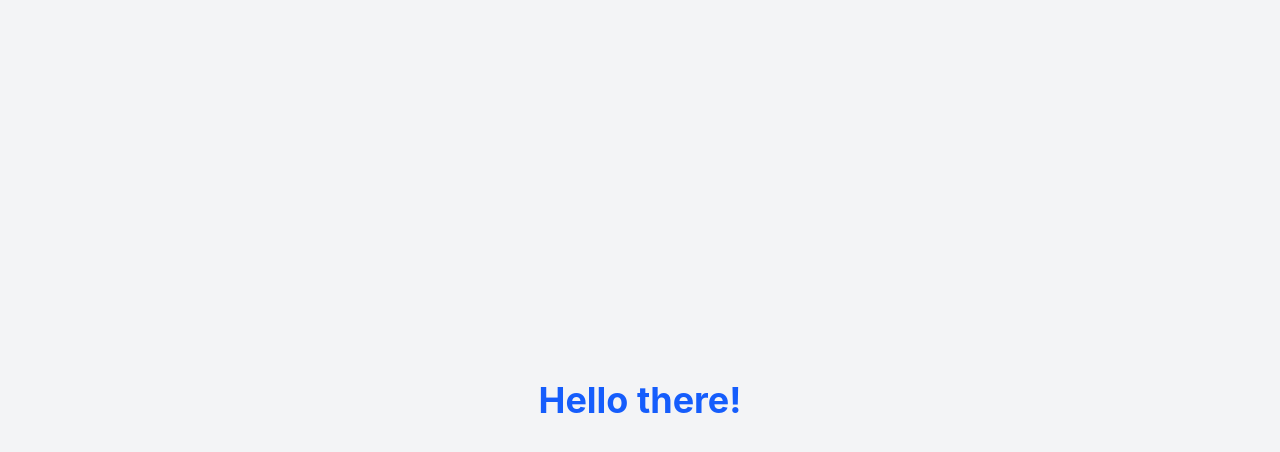
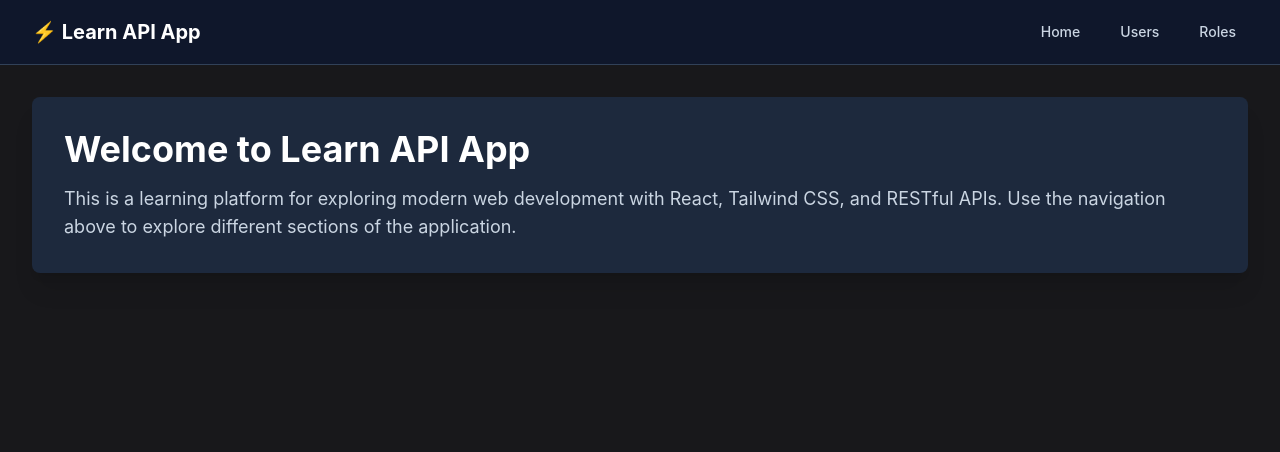
Before and after one commit to quality-quest-academy/learn-api-app, a React app in the folder frontend/: page / in a window 1280 px wide. Shown: the top 452 px of the page. Built offline with nearby package versions, Linux system fonts and the light colour scheme; the HTML template or start-up script is replaced by a standard one.

Commit message:
feat: implement frontend routing with React Router and add pages for Home, Users, and Roles

```diff
--- a/frontend/package.json
+++ b/frontend/package.json
@@ -11,7 +11,8 @@
   },
   "dependencies": {
     "react": "^19.2.6",
-    "react-dom": "^19.2.6"
+    "react-dom": "^19.2.6",
+    "react-router-dom": "^7.18.0"
   },
   "devDependencies": {
     "@eslint/js": "^10.0.1",
--- a/frontend/src/App.jsx
+++ b/frontend/src/App.jsx
@@ -1,9 +1,21 @@
+import { BrowserRouter, Routes, Route } from 'react-router-dom';
+import Layout from './components/Layout';
+import HomePage from './pages/HomePage';
+import UsersPage from './pages/UsersPage';
+import RolesPage from './pages/RolesPage';
+
 function App() {
   return (
-    <div className="min-h-screen flex items-center justify-center bg-gray-100">
-      <h1 className="text-4xl font-bold text-blue-600">Hello there!</h1>
-    </div>
-  )
+    <BrowserRouter>
+      <Routes>
+        <Route path="/" element={<Layout />}>
+          <Route index element={<HomePage />} />
+          <Route path="users" element={<UsersPage />} />
+          <Route path="roles" element={<RolesPage />} />
+        </Route>
+      </Routes>
+    </BrowserRouter>
+  );
 }
 
 export default App
--- /dev/null
+++ b/frontend/src/components/Layout.jsx
@@ -0,0 +1,15 @@
+import { Outlet } from 'react-router-dom';
+import Navbar from './Navbar';
+
+function Layout() {
+  return (
+    <div className="min-h-screen bg-zinc-900">
+      <Navbar />
+      <main className="max-w-7xl mx-auto px-4 sm:px-6 lg:px-8 py-8">
+        <Outlet />
+      </main>
+    </div>
+  );
+}
+
+export default Layout;
--- /dev/null
+++ b/frontend/src/components/Navbar.jsx
@@ -0,0 +1,39 @@
+import { Link } from 'react-router-dom';
+
+function Navbar() {
+  return (
+    <nav className="bg-slate-900 border-b border-slate-700">
+      <div className="max-w-7xl mx-auto px-4 sm:px-6 lg:px-8">
+        <div className="flex items-center justify-between h-16">
+          <div className="flex items-center">
+            <Link to="/" className="text-xl font-bold text-white">
+              ⚡ Learn API App
+            </Link>
+          </div>
+          <div className="flex space-x-4">
+            <Link
+              to="/"
+              className="text-slate-300 hover:bg-slate-800 hover:text-white px-3 py-2 rounded-md text-sm font-medium transition-colors"
+            >
+              Home
+            </Link>
+            <Link
+              to="/users"
+              className="text-slate-300 hover:bg-slate-800 hover:text-white px-3 py-2 rounded-md text-sm font-medium transition-colors"
+            >
+              Users
+            </Link>
+            <Link
+              to="/roles"
+              className="text-slate-300 hover:bg-slate-800 hover:text-white px-3 py-2 rounded-md text-sm font-medium transition-colors"
+            >
+              Roles
+            </Link>
+          </div>
+        </div>
+      </div>
+    </nav>
+  );
+}
+
+export default Navbar;
--- /dev/null
+++ b/frontend/src/pages/HomePage.jsx
@@ -0,0 +1,16 @@
+function HomePage() {
+  return (
+    <div className="bg-slate-800 rounded-lg shadow-xl p-8">
+      <h1 className="text-4xl font-bold text-white mb-4">
+        Welcome to Learn API App
+      </h1>
+      <p className="text-slate-300 text-lg">
+        This is a learning platform for exploring modern web development with React,
+        Tailwind CSS, and RESTful APIs. Use the navigation above to explore different
+        sections of the application.
+      </p>
+    </div>
+  );
+}
+
+export default HomePage;
--- /dev/null
+++ b/frontend/src/pages/RolesPage.jsx
@@ -0,0 +1,14 @@
+function RolesPage() {
+  return (
+    <div className="bg-slate-800 rounded-lg shadow-xl p-8">
+      <h1 className="text-3xl font-bold text-white mb-4">
+        Roles
+      </h1>
+      <p className="text-slate-300">
+        Roles page content will go here.
+      </p>
+    </div>
+  );
+}
+
+export default RolesPage;
--- /dev/null
+++ b/frontend/src/pages/UsersPage.jsx
@@ -0,0 +1,14 @@
+function UsersPage() {
+  return (
+    <div className="bg-slate-800 rounded-lg shadow-xl p-8">
+      <h1 className="text-3xl font-bold text-white mb-4">
+        Users
+      </h1>
+      <p className="text-slate-300">
+        Users page content will go here.
+      </p>
+    </div>
+  );
+}
+
+export default UsersPage;
```
Also changed, not shown: 2 other files (tests, documents, lock files or other folders).
